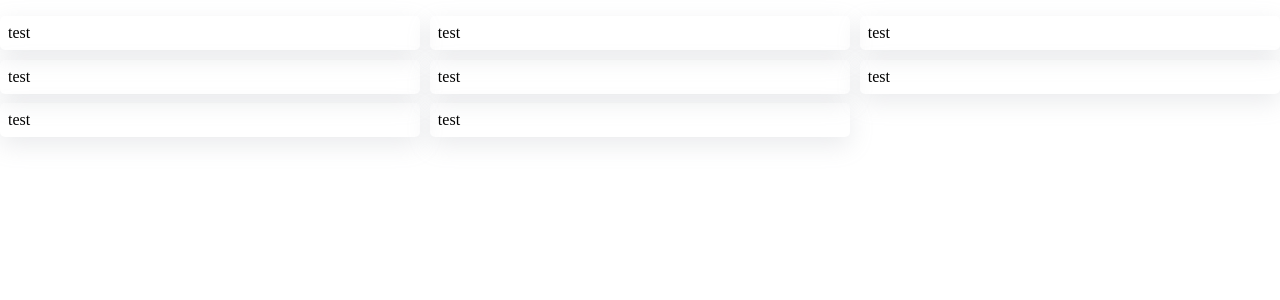
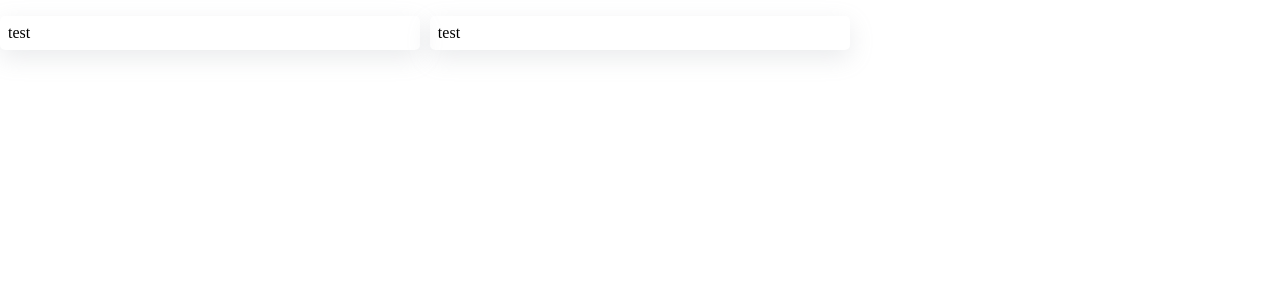
Before and after one commit to meysamzi/CommentingApp, a React (Create React App) app: page / in a window 1280 px wide. Shown: the top 300 px of the page. Built offline with nearby package versions, Linux system fonts and the light colour scheme.

Commit message:
feat: getting each parent comment individual replies

```diff
--- a/public/data.json
+++ b/public/data.json
@@ -34,8 +34,8 @@
   {
     "id": "5",
     "body": "Second comment third child",
-    "username": "meysam",
-    "userId": "2",
+    "username": "ali",
+    "userId": "3",
     "parentId": "2",
     "createdAt": "2021-08-16T23:00:33.010+02:00"
   }
--- a/src/Components/Comment.js
+++ b/src/Components/Comment.js
@@ -1,4 +1,5 @@
-const Comment = () => {
+const Comment = ({replies}) => {
+    console.log("asdasd ",replies);
   return <div className="commentsCards">test</div>;
 };
 
--- a/src/Components/Comments.js
+++ b/src/Components/Comments.js
@@ -2,11 +2,11 @@ import { useEffect, useState } from "react";
 import { useDispatch, useSelector } from "react-redux";
 import { getComments } from "../Features/Slice";
 import Comment from "./Comment";
+import getReplies from "../Utils/getReplies";
 
 const Comments = () => {
   const { getCommentsData } = useSelector((store) => store.comments);
   const [backendComments, setBackendComments] = useState();
-  const [activeComment, setActiveComment] = useState(null);
   const rootComments = backendComments?.filter(
     (backendComment) => backendComment.parentId === null
   );
@@ -20,8 +20,8 @@ const Comments = () => {
 
   return (
     <div className="commentsCardsParent">
-      {[0, 0, 0, 0, 0, 0, 0, 0].map(() => (
-        <Comment />
+      {rootComments?.map((rootComment) => (
+        <Comment replies={getReplies(rootComment.id, backendComments)} />
       ))}
     </div>
   );
--- /dev/null
+++ b/src/Utils/getReplies.js
@@ -0,0 +1,9 @@
+const getReplies = (commentId, backendComments) =>
+  backendComments
+    .filter((backendComment) => backendComment.parentId === commentId)
+    .sort(
+      (a, b) =>
+        new Date(a.createdAt).getTime() - new Date(b.createdAt).getTime()
+    );
+
+export default getReplies;
```
